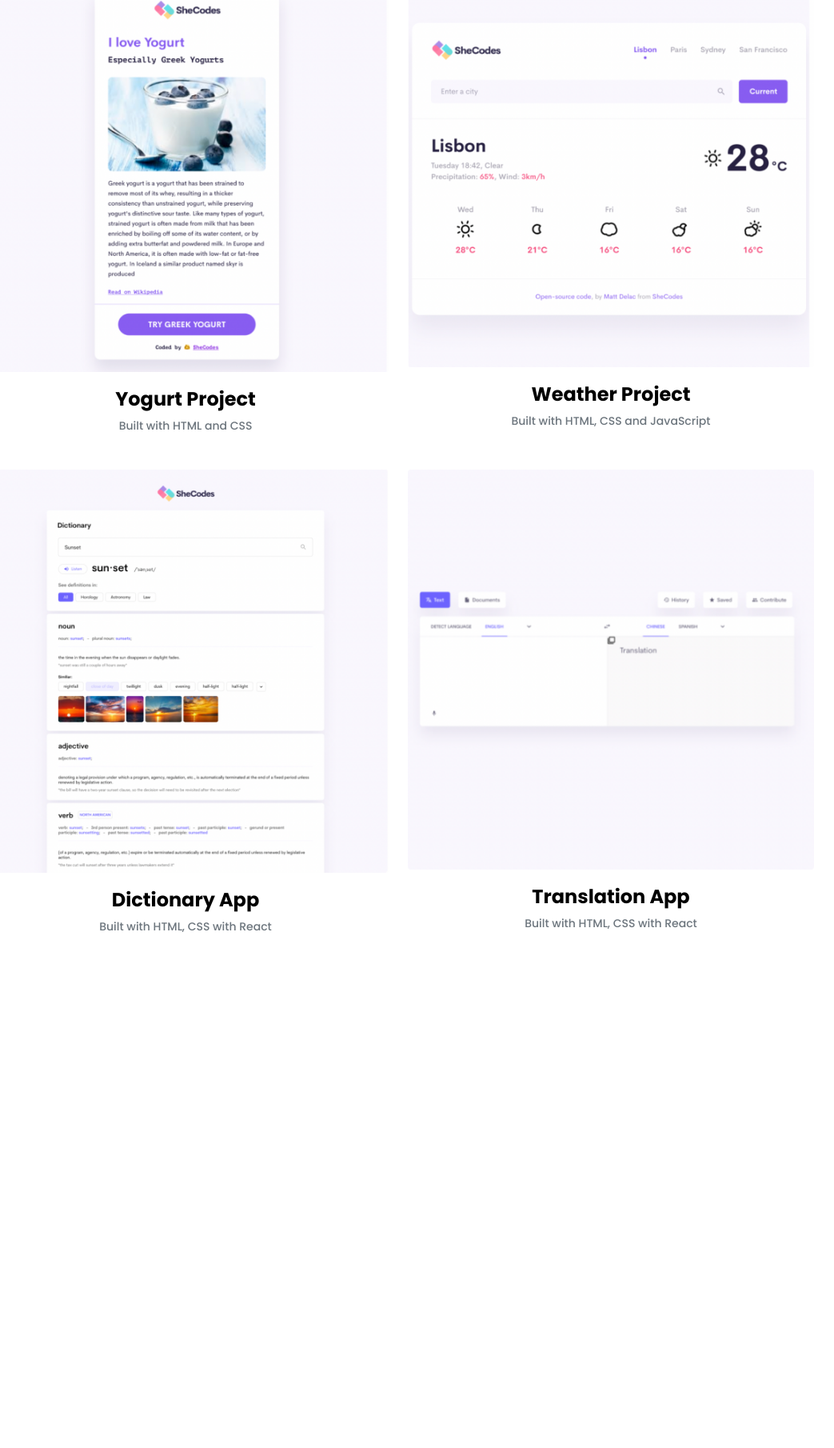
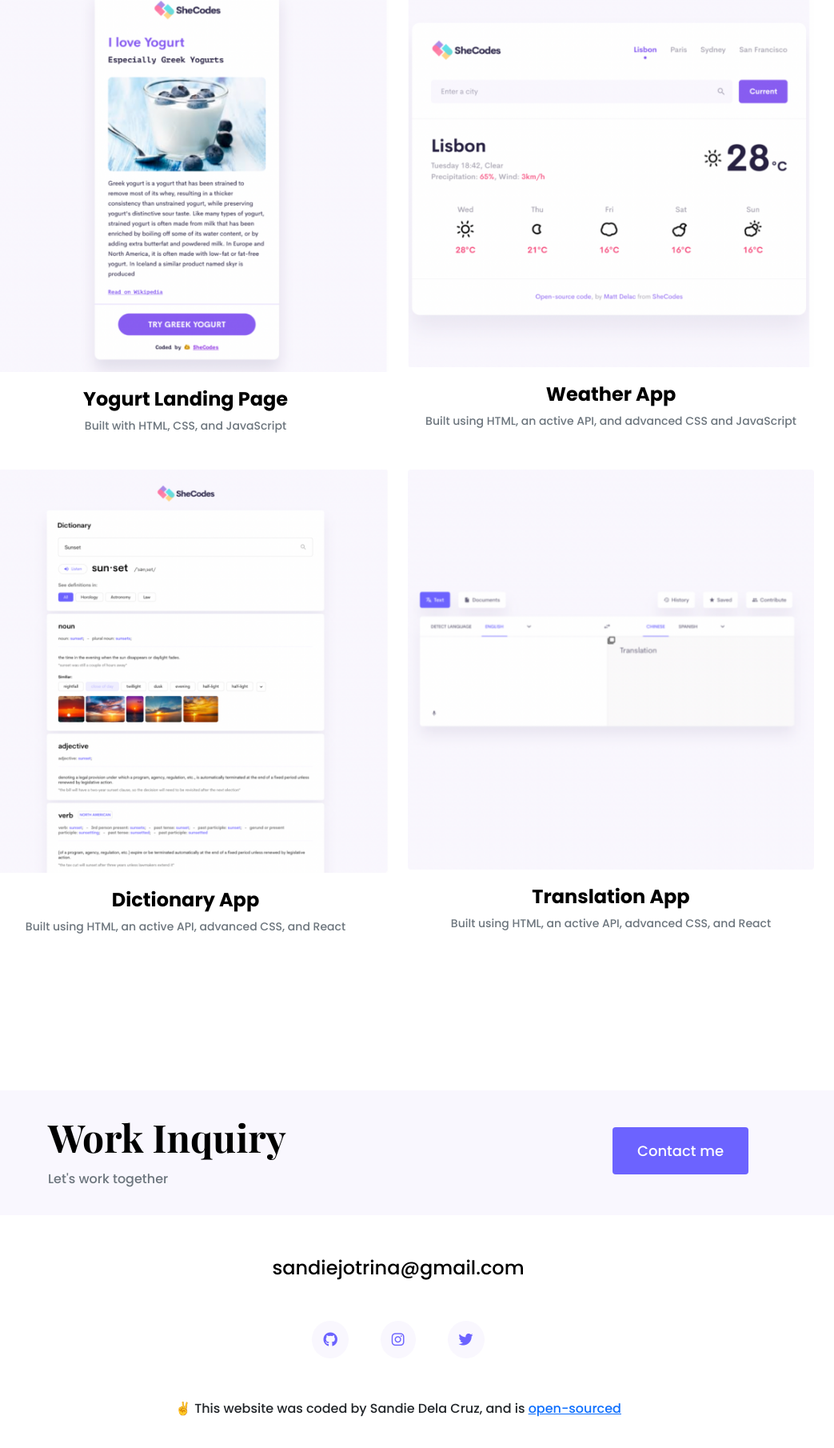
Before and after one commit to milk921139/seo, a plain HTML site: page work.html in a window 1280 px wide. Shown: the part 416-2226 px from the top of the page at 80% size, without its empty margins (142-1185 px from the left). Before the commit the page ends 1719 px from the top, so only its background shows below. Drawn offline with nearby package versions, Linux system fonts and the light colour scheme.

Commit message:
Update work.html

```diff
--- a/work.html
+++ b/work.html
@@ -35,22 +35,30 @@
   <body>
     <div class="container">
       <nav class="d-flex justify-content-between">
-        <a href="/">
-          <img src="images/logo.png" class="logo d-none d-md-block" alt="">
-          <img src="images/logo-small.jpg" class="logo d-block d-md-none" alt="">
+        <a href="/" title="Homepage">
+          <img
+            src="images/logo.png"
+            class="logo d-none d-md-block"
+            alt="Sandie Logo"
+          />
+          <img
+            src="images/logo-small.jpg"
+            class="logo d-block d-md-none"
+            alt="Sandie Logo"
+          />
         </a>
         <ul>
-          <li class="active">
-            <a href="/"> Home</a>
+          <li>
+            <a href="/" title="Homepage"> Home</a>
           </li>
           <li>
-            <a href="/about.html"> About</a>
+            <a href="/about.html" title="About Sandie"> About</a>
+          </li>
+          <li class="active">
+            <a href="/work.html" title="Sandie's work"> Work</a>
           </li>
           <li>
-            <a href="/work.html"> Work</a>
-          </li>
-          <li>
-            <a href="/contact.html"> Contact</a>
+            <a href="/contact.html" title="Contact Sandie"> Contact</a>
           </li>
         </ul>
       </nav>
@@ -64,46 +72,102 @@
             <img
               src="images/yogurt.png"
               class="img-fluid mb-3 rounded"
-              alt=""
+              alt="Yogurt project preview"
             />
-            <h3 class="text-center m-0">Yogurt Project</h3>
-            <p class="text-center text-muted">Built with HTML and CSS</p>
+            <h3 class="text-center m-0">Yogurt Landing Page</h3>
+            <p class="text-center text-muted">
+              Built with HTML, CSS, and JavaScript
+            </p>
           </div>
           <div class="col-md-6 mb-4">
             <img
               src="images/weather.png"
               class="img-fluid mb-3 rounded"
-              alt=""
+              alt="Weather project preview"
             />
-            <h3 class="text-center m-0">Weather Project</h3>
+            <h3 class="text-center m-0">Weather App</h3>
             <p class="text-center text-muted">
-              Built with HTML, CSS and JavaScript
+              Built using HTML, an active API, and advanced CSS and JavaScript
             </p>
           </div>
           <div class="col-md-6 mb-4">
             <img
               src="images/dictionary.png"
               class="img-fluid mb-3 rounded"
-              alt=""
+              alt="Disctionary project preview"
             />
             <h3 class="text-center m-0">Dictionary App</h3>
             <p class="text-center text-muted">
-              Built with HTML, CSS with React
+              Built using HTML, an active API, advanced CSS, and React
             </p>
           </div>
           <div class="col-md-6 mb-4">
             <img
               src="images/translation.png"
               class="img-fluid mb-3 rounded"
-              alt=""
+              alt="Translation project preview"
             />
             <h3 class="text-center m-0">Translation App</h3>
             <p class="text-center text-muted">
-              Built with HTML, CSS with React
+              Built using HTML, an active API, advanced CSS, and React
             </p>
           </div>
         </div>
       </div>
     </div>
-  </body>
+    <footer class="container">
+      <div class="contact-box justify-content-between mb-5 d-none d-md-flex">
+        <div>
+          <h3>Work Inquiry</h3>
+          <p class="text-muted">Let's work together</p>
+        </div>
+        <div>
+          <a
+            href="/contact.html"
+            class="btn btn-branding mt-3"
+            title="Contact Sandie"
+          >
+            Contact me
+          </a>
+        </div>
+      </div>
+      <div class="d-flex justify-content-center mb-5">
+        <a href="/cdn-cgi/l/email-protection#sandiejotrina@gmail.com" class="email-link" title="Email Sandie">
+          <span class="__cf_email__" data-cfemail="sandiejotrina@gmail.com">sandiejotrina@gmail.com</span>
+        </a>
+      </div>
+      <div class="social-links d-flex justify-content-center">
+        <a
+          href="https://www.github.com/milk921139"
+          target="_blank"
+          title="GitHub Profile"
+        >
+          <i class="fab fa-github"></i>
+        </a>
+        <a
+          href="https://www.instragram.com/milk921139"
+          target="_blank"
+          title="instragram Profile"
+        >
+          <i class="fab fa-instagram"></i>
+        </a>
+        <a
+          href="https://www.twitter.com/milk921139"
+          target="_blank"
+          title="Twitter Profile"
+        >
+          <i class="fab fa-twitter"></i>
+        </a>
+      </div>
+      <p class="text-center mt-5">
+        ✌️ This website was coded by Sandie Dela Cruz, and is
+        <a
+          href="https://github.com/milk921139"
+          target="_blank"
+        >
+          open-sourced
+        </a>
+      </p>
+    </footer>
+  <script data-cfasync="false" src="/cdn-cgi/scripts/5c5dd728/cloudflare-static/email-decode.min.js"></script></body>
 </html>
```
